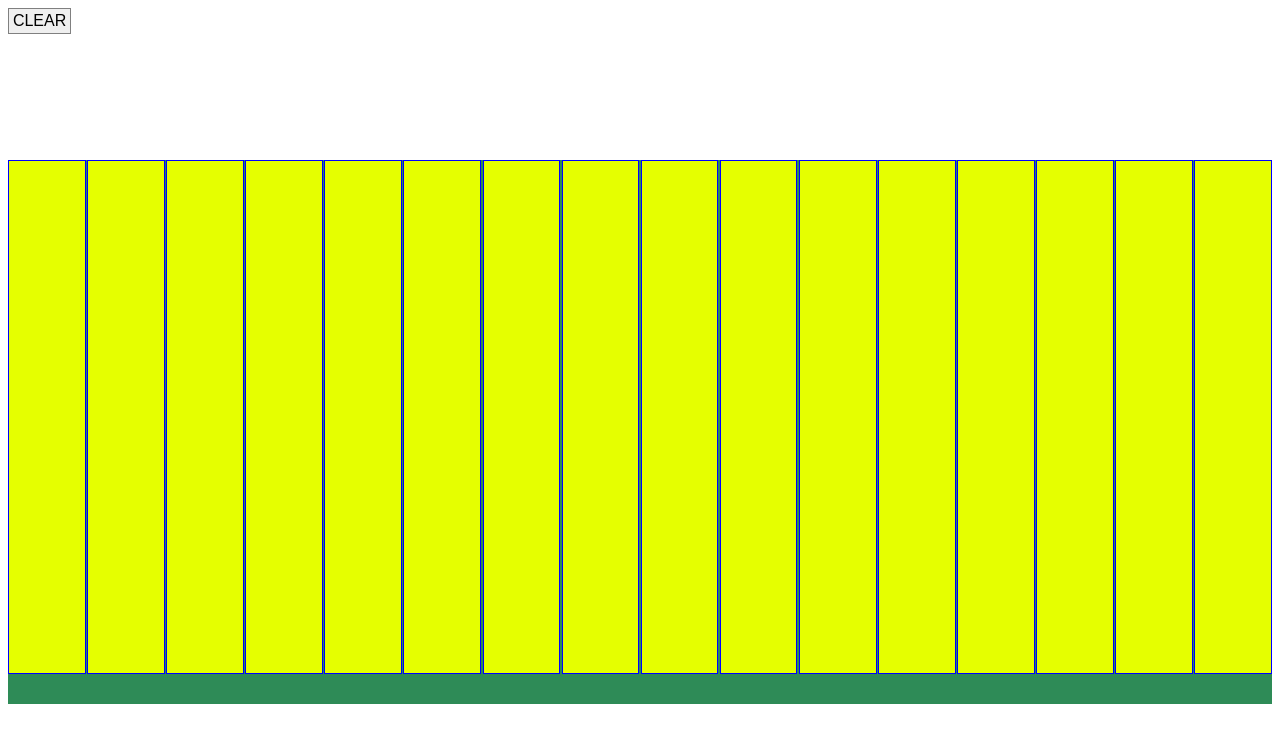
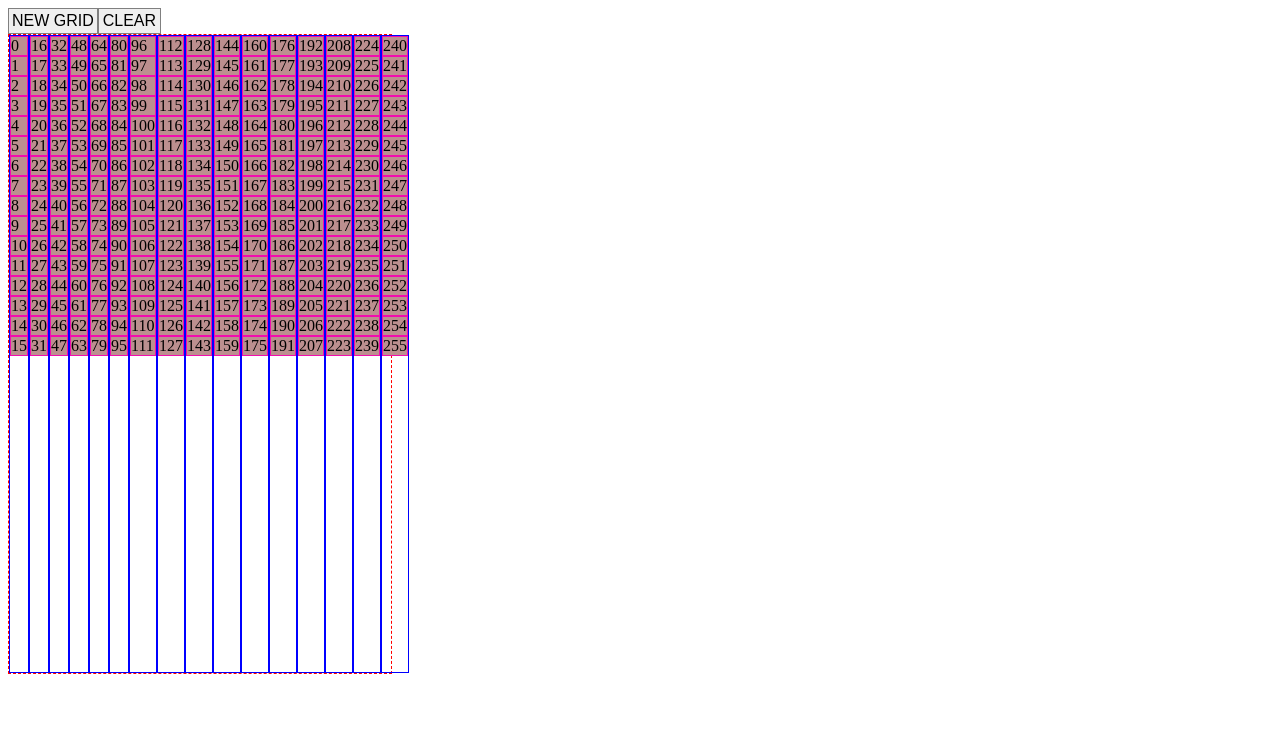
Before and after one commit to jorgehf91/etch-a-sketch, a plain HTML site: page index.html in a window 1280 px wide. Drawn offline with Linux system fonts and the light colour scheme.

Commit message:
Added a clear button to erase all the grid paint, and a renamed the old clear button to New Grid. Also cleaned a little the CSS flexbox but is still spilling the content

```diff
--- a/etch-a-sketch.js
+++ b/etch-a-sketch.js
@@ -1,21 +1,25 @@
 const container = document.querySelector('.container');
+const buttonsDiv = document.querySelector('.buttons');
 
 let rows = document.getElementsByClassName('gridRow');
 let cells = document.getElementsByClassName('cell');
-let color = 'red';
+let color = 'red'; //default color of brush
 
 makeGrid(16, 16);
 
 function makeGrid(r, c) { // r = rows, c = columns
     makeRows(r);
     makeColumns(c);
-    container.style.setProperty('--grid-rows', r);
-    container.style.setProperty('--grid-cols', c);
+    // container.style.setProperty('--grid-rows', r);
+    // container.style.setProperty('--grid-cols', c);
+
+    let numCell = 0; //Restart text number
 
     //Add an Event listener for each cell div element (256).
-    //The event fires draw function to style the bg color
+    //The event callbacks draw function to style the bg color
     for (let j = 0; j < cells.length; j++) {
         cells[j].addEventListener('mouseover', draw);
+        cells[j].textContent = `${numCell + j}`;
     }
 }
 
@@ -29,8 +33,9 @@ function makeRows(rowNum) {
 function makeColumns(cellNum) {
     for (let j = 0; j < rows.length; j++) {
         for (let k = 0; k < cellNum; k++) {
-            let newCell = document.createElement('div')
+            let newCell = document.createElement('div');
             rows[k].appendChild(newCell).className = 'cell';
+
         }
     }
 }
@@ -50,36 +55,38 @@ function draw(e) { //drawing function to callback to eventlistener to each cell
     e.target.style.backgroundColor = color;
 }
 
-// function erase(e) { //erasing function to callback to eventlistener to each cell --inside makeGrid()--
-//     e.target.style.backgroundColor = 'white';
-// }
 
-//Create a clear button
+//Make a new grid button
+let newGrid = document.createElement('button');
+newGrid.textContent = 'NEW GRID';
+newGrid.id = 'new-grid-button';
+document.body.insertBefore(newGrid, buttonsDiv);
+
+newGrid.addEventListener('click', restart);
+
+//Clear the color of the entire grid
 let clearButton = document.createElement('button');
 clearButton.textContent = 'CLEAR';
 clearButton.id = 'clear-button';
-document.body.insertBefore(clearButton, container);
+document.body.insertBefore(clearButton, buttonsDiv);
 
-clearButton.addEventListener('click', restart);
+clearButton.addEventListener('click', clear);
 
 
 function restart(x) {
 
     let tilesRows = 0;
     let tilesColumns = 0;
-    // for (let i = 0; i < cells.length; i++) {
-    //     cells[i].style.backgroundColor = 'white'; //All cells to white, erasing the "paint"
-    // }
 
 
     for (let p = rows.length; p > 0; p--) { //loop to remove all the cells
         rows[p-1].remove();
-       }
+    }
 
-    //To make sure the input of tiles isn't greater than 100:
 
-        tiles = prompt('Please enter the number of rows for the new grid: ');
+    tiles = prompt('Please enter the number of rows for the new grid: ');
 
+    //To make sure the input of tiles isn't greater than 100 or less than 0
     while (tiles > 100 || tiles < 1) {
         alert('You cannot enter a number greater than 100 or less than 1, please try again');
         tiles = prompt('Please enter the number of rows for the new grid: ');
@@ -89,3 +96,9 @@ function restart(x) {
     makeGrid(tiles, tiles);
 
 } //end function restart
+
+function clear(e) {
+     for (let i = 0; i < cells.length; i++) {
+        cells[i].style.backgroundColor = 'rosybrown'; //All cells to the background color of the cells themselves
+    }
+}
--- a/index.html
+++ b/index.html
@@ -9,6 +9,8 @@
         <link rel="stylesheet" href="style.css">
     </head>
     <body>
+        <div class="buttons">
+        </div>
         <div class="container">
         </div>
 
--- a/style.css
+++ b/style.css
@@ -2,10 +2,7 @@
     box-sizing: border-box;
 }
 
-:root {
-    --grid-cols: 1;
-    --grid-rows: 1;
-}
+
 
 /* div {
     width: 100px;
@@ -13,26 +10,32 @@
 } */
 
 .container {
-    margin-top: 10%;
-    max-height: 34rem;
-    display: grid;
-    grid-gap: 0.1em;
-    grid-template-rows: repeat(var(--grid-rows), 1fr);
-    grid-template-columns: repeat(var(--grid-cols), 1fr);
-    background-color: seagreen;
+    height: 80vh;
+    max-height: 80vh;
+    min-height: 80vh;
+    max-width: 30vw;
+    display: flex;
+    flex-direction: row;
+    justify-content: stretch;
+    align-items: stretch;
+    border: 1px dashed red;
 }
 
 .gridRow {
+    flex-grow: 1;
     border: 1px solid blue;
-    background-color:blueviolet;
+
 }
 
 .cell {
-    border: 1rem solid rgb(229, 255, 0);
+    min-height: 0;
+    min-width: 0;
+    flex-grow: 3;
     background-color: rosybrown;
+    border: 1px solid rgb(243, 12, 174);
   }
 
-#clear-button {
+button {
     border: 1px solid gray;
     min-width: 5%;
     min-height: 15px;
```
